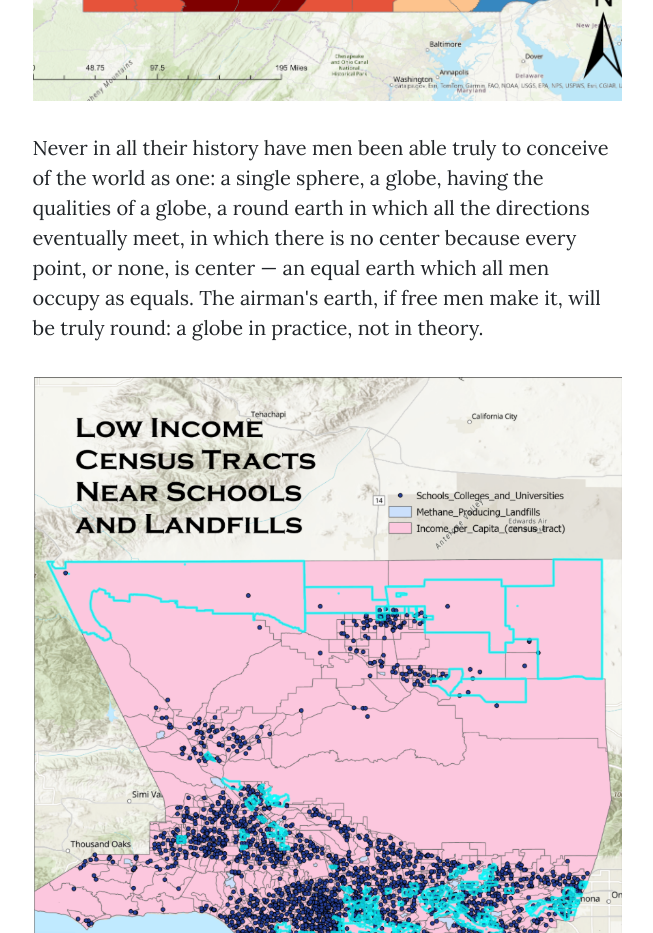
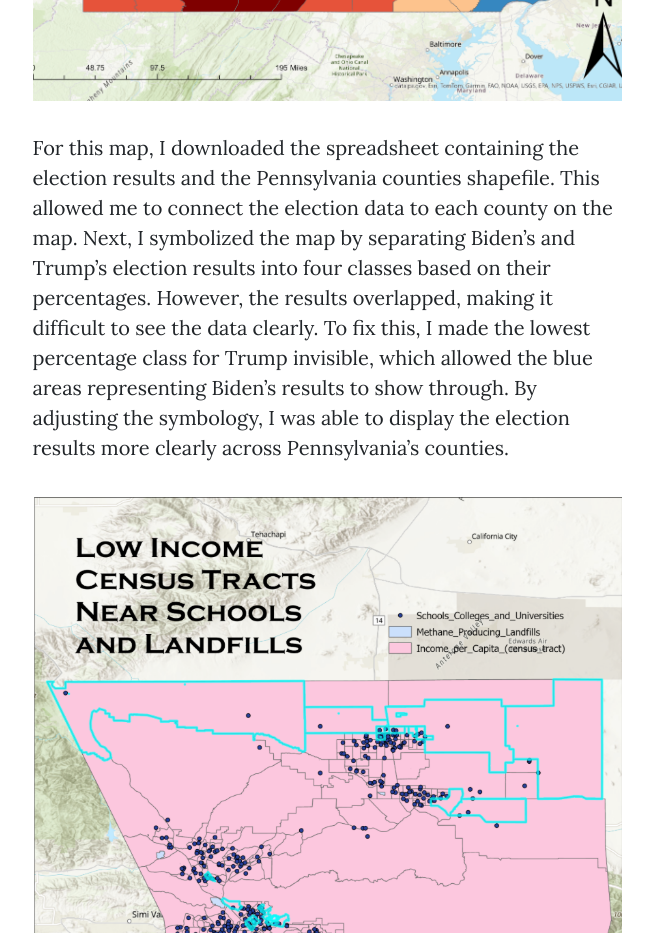
Before and after one commit to zjmoore04/zjmoore, a plain HTML site: page post.html in a window 1280 px wide. Shown: the part 900-1833 px from the top of the page, without its empty margins (313-966 px from the left). Drawn offline with nearby package versions, Linux system fonts and the light colour scheme.

Commit message:
Update post.html

```diff
--- a/post.html
+++ b/post.html
@@ -57,7 +57,8 @@
                 <div class="row gx-4 gx-lg-5 justify-content-center">
                     <div class="col-md-10 col-lg-8 col-xl-7">
                         <a href="#!"><img class="img-fluid" src="assets/img/Screen Shot 2026-11-19 at 1.10.21 PM.png" alt="..." /></a>
-                        <p>Never in all their history have men been able truly to conceive of the world as one: a single sphere, a globe, having the qualities of a globe, a round earth in which all the directions eventually meet, in which there is no center because every point, or none, is center — an equal earth which all men occupy as equals. The airman's earth, if free men make it, will be truly round: a globe in practice, not in theory.</p>
+                        <p>For this map, I downloaded the spreadsheet containing the election results and the Pennsylvania counties shapefile. This allowed me to connect the election data to each county on the map. Next, I symbolized the map by separating Biden’s and Trump’s election results into four classes based on their percentages. However, the results overlapped, making it difficult to see the data clearly. To fix this, I made the lowest percentage class for Trump invisible, which allowed the blue areas representing Biden’s results to show through. By adjusting the symbology, I was able to display the election results more clearly across Pennsylvania’s counties.
+</p>
                         <a href="#!"><img class="img-fluid" src="assets/img/Screen Shot 2026-11-19 at 1.11.49 PM.png" alt="..." /></a>
                         <p>Never in all their history have men been able truly to conceive of the world as one: a single sphere, a globe, having the qualities of a globe, a round earth in which all the directions eventually meet, in which there is no center because every point, or none, is center — an equal earth which all men occupy as equals. The airman's earth, if free men make it, will be truly round: a globe in practice, not in theory.</p>
                         <a href="#!"><img class="img-fluid" src="assets/img/Screen Shot 2026-11-19 at 1.13.12 PM.png" alt="..." /></a>
```
